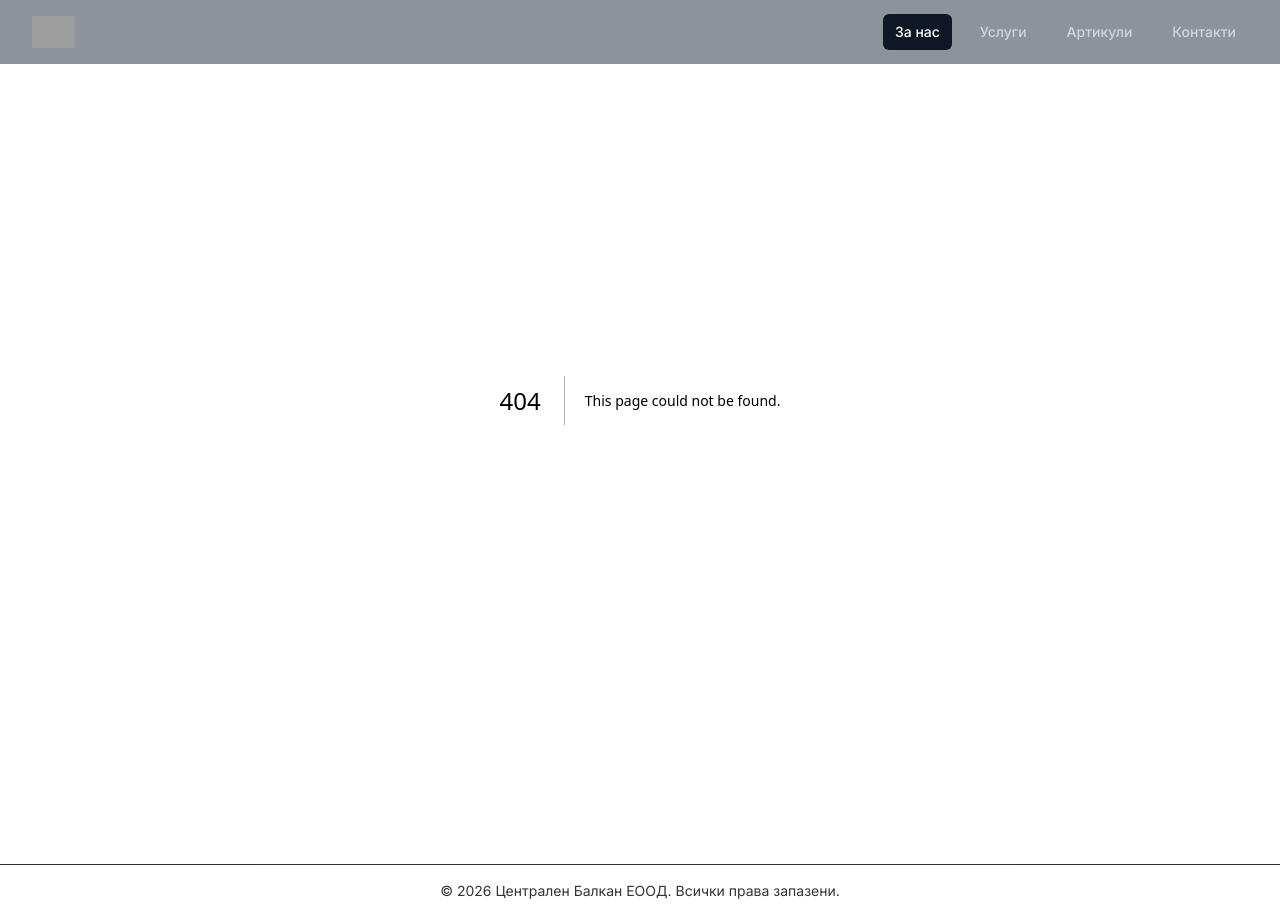
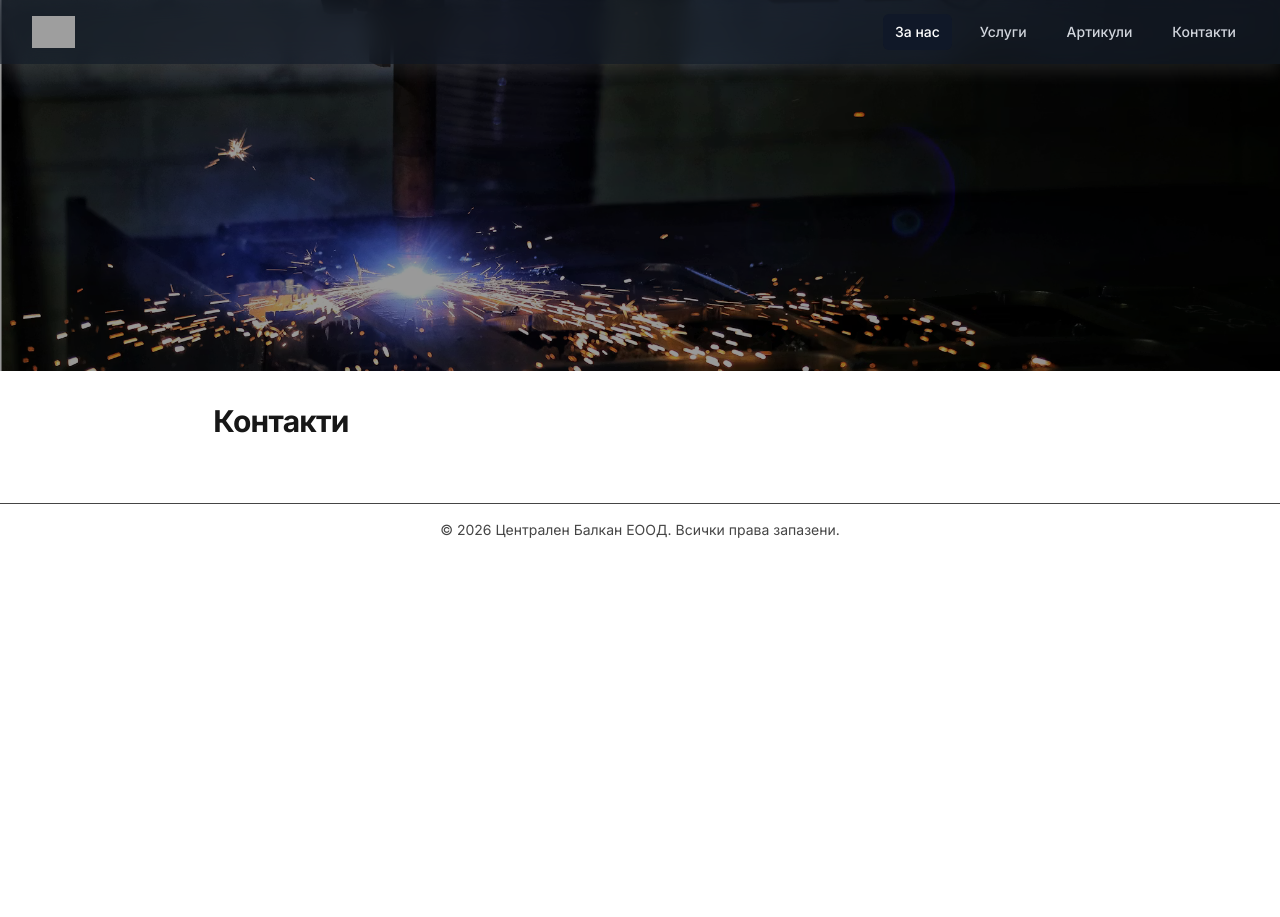
Before and after one commit to Central-Balkan/centralbalkan.com, a Next.js app: page /contacts in a window 1280 px wide. Before the commit this address had no page. After the commit the page ends 800 px from the top, so only its background shows below. Built offline with nearby package versions, Linux system fonts and the light colour scheme; grey boxes are pictures that could not be loaded.

Commit message:
Introduce website structure

```diff
--- /dev/null
+++ b/app/about/page.tsx
@@ -0,0 +1,23 @@
+import Image from "next/image";
+
+const AboutUs = () => {
+  return (
+    <div>
+      <Image
+        className="w-screen h-auto"
+        src="/services.svg"
+        alt="CNC laser cutting"
+        width={1920}
+        height={1080}
+        priority
+      />
+      <main className="w-auto max-w-3/4 lg:max-w-2/3 sm:items-start m-auto">
+        <h2 className="text-3xl font-bold tracking-tight text-darkPrimary z-10 text-left w-full my-8">
+          За нас
+        </h2>
+      </main>
+    </div>
+  );
+};
+
+export default AboutUs;
--- /dev/null
+++ b/app/contacts/page.tsx
@@ -0,0 +1,23 @@
+import Image from "next/image";
+
+const Contacts = () => {
+  return (
+    <div>
+      <Image
+        className="w-screen h-auto"
+        src="/services.svg"
+        alt="CNC laser cutting"
+        width={1920}
+        height={1080}
+        priority
+      />
+      <main className="w-auto max-w-3/4 lg:max-w-2/3 sm:items-start m-auto">
+        <h2 className="text-3xl font-bold tracking-tight text-darkPrimary z-10 text-left w-full my-8">
+          Контакти
+        </h2>
+      </main>
+    </div>
+  );
+};
+
+export default Contacts;
--- /dev/null
+++ b/app/items/page.tsx
@@ -0,0 +1,23 @@
+import Image from "next/image";
+
+const Items = () => {
+  return (
+    <div>
+      <Image
+        className="w-screen h-auto"
+        src="/services.svg"
+        alt="CNC laser cutting"
+        width={1920}
+        height={1080}
+        priority
+      />
+      <main className="w-auto max-w-3/4 lg:max-w-2/3 sm:items-start m-auto">
+        <h2 className="text-3xl font-bold tracking-tight text-darkPrimary z-10 text-left w-full my-8">
+          Артикули
+        </h2>
+      </main>
+    </div>
+  );
+};
+
+export default Items;
--- a/components/Navbar/index.tsx
+++ b/components/Navbar/index.tsx
@@ -4,12 +4,13 @@ import {
   DisclosurePanel,
 } from "@headlessui/react";
 import { Bars3Icon, XMarkIcon } from "@heroicons/react/24/outline";
+import Link from "next/link";
 
 const navigation = [
-  { name: "За нас", href: "#", current: true },
+  { name: "За нас", href: "/about", current: true },
   { name: "Услуги", href: "/services", current: false },
-  { name: "Артикули", href: "#", current: false },
-  { name: "Контакти", href: "#", current: false },
+  { name: "Артикули", href: "/items", current: false },
+  { name: "Контакти", href: "/contacts", current: false },
 ];
 
 function classNames(...classes: (string | undefined | null | false)[]): string {
@@ -39,13 +40,13 @@ const Navbar = () => (
           </DisclosureButton>
         </div>
         <div className="flex flex-1 items-center justify-center sm:items-stretch sm:justify-start">
-          <div className="flex shrink-0 items-center">
+          <Link href="/" className="flex shrink-0 items-center">
             <img
               alt="Your Company"
               src="https://tailwindcss.com/plus-assets/img/logos/mark.svg?color=indigo&shade=500"
               className="h-8 w-auto"
             />
-          </div>
+          </Link>
         </div>
         <div className="absolute inset-y-0 right-0 flex items-center pr-2 sm:static sm:inset-auto sm:ml-6 sm:pr-0">
           <div className="hidden sm:ml-6 sm:block">
```
